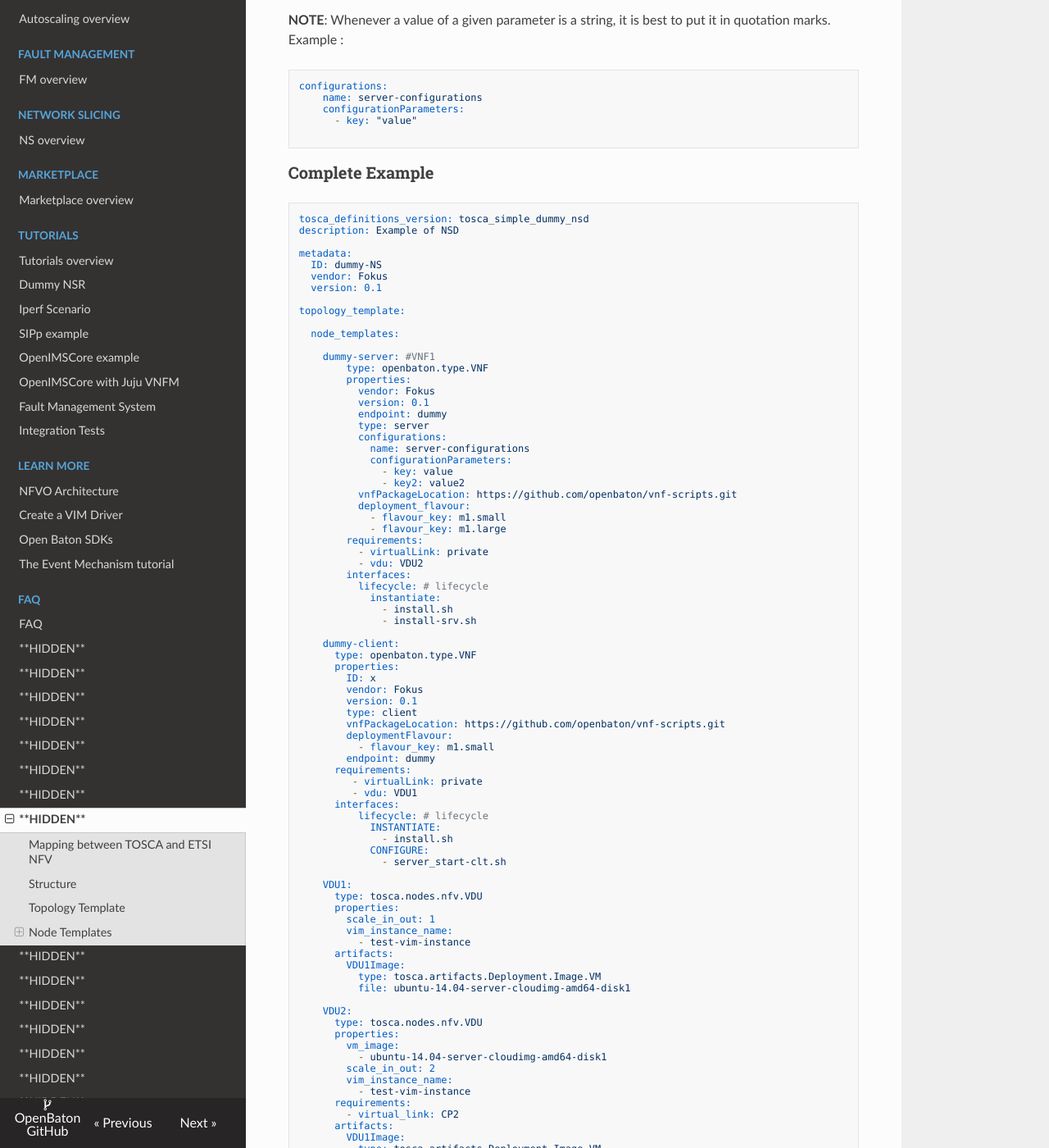
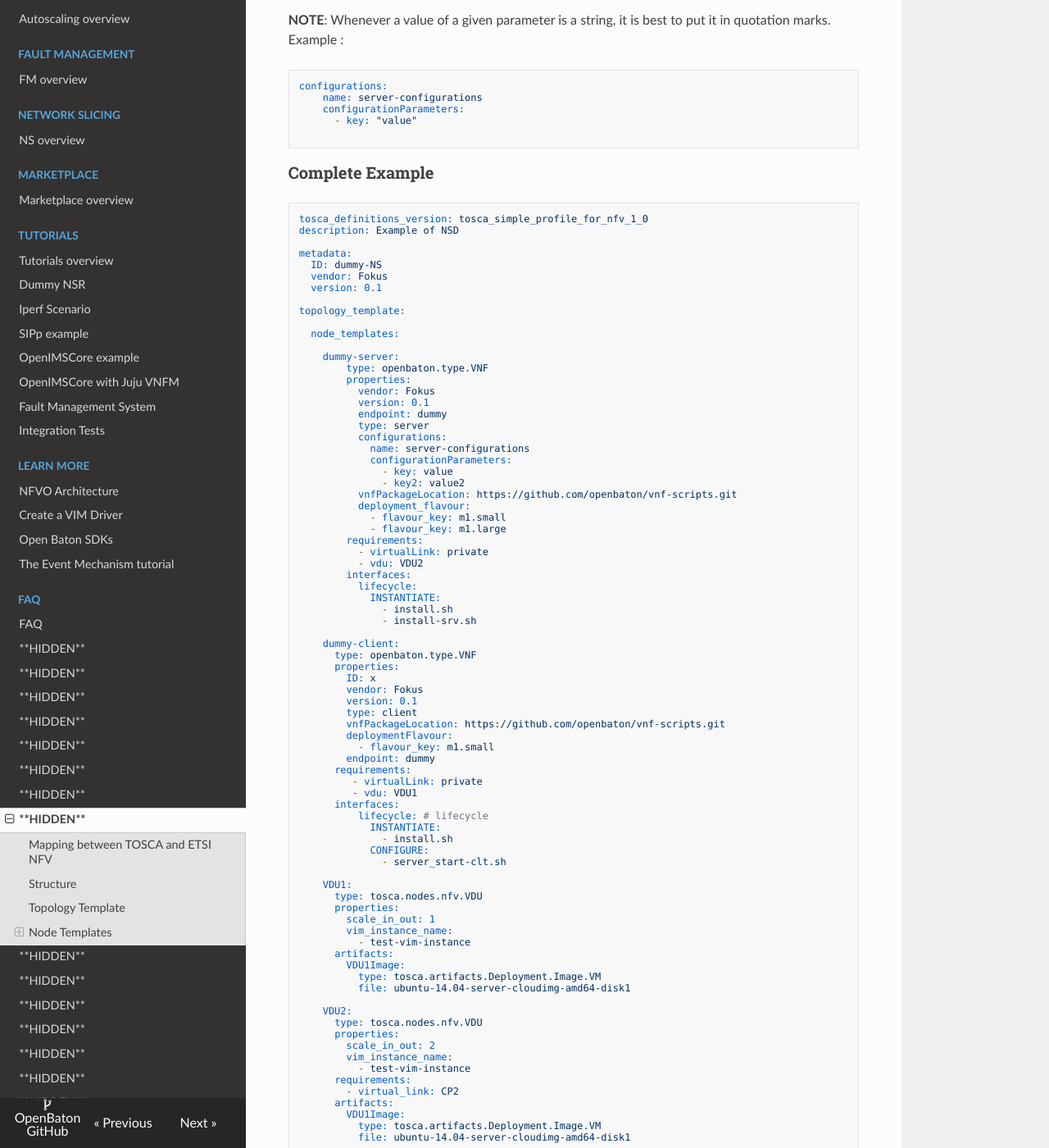
Before and after one commit to openbaton/docs, an MkDocs documentation site: the page built from docs/tosca-nsd.md, in a window 1280 px wide and 1400 px high, scrolled down 5398 px. Shown: the whole window at 82% size. Built offline with MkDocs 1.6.1, drawn with Linux system fonts in a browser that asks for light colours; nearby versions of some CDN libraries; old or Windows-style settings are respelled for this version of MkDocs.

Commit message:
fix: some small fixes

````diff
--- a/docs/tosca-nsd.md
+++ b/docs/tosca-nsd.md
@@ -56,7 +56,7 @@
 This is an example of VNF Template defined inside the NSD Template. The parameters available and needed to create a Virtual Network Function Descriptor are defined and explained below:
 
 ```yaml
-dummy-server: #VNF1
+dummy-server:
         type: openbaton.type.VNF
         properties:
           vendor: Fokus
@@ -247,7 +247,7 @@
 
 
 ```yaml
-tosca_definitions_version: tosca_simple_dummy_nsd
+tosca_definitions_version: tosca_simple_profile_for_nfv_1_0
 description: Example of NSD
 
 metadata:
@@ -259,7 +259,7 @@
 
   node_templates:
 
-    dummy-server: #VNF1
+    dummy-server:
         type: openbaton.type.VNF
         properties:
           vendor: Fokus
@@ -279,8 +279,8 @@
           - virtualLink: private
           - vdu: VDU2
         interfaces:
-          lifecycle: # lifecycle
-            instantiate:
+          lifecycle:
+            INSTANTIATE:
               - install.sh
               - install-srv.sh
 
@@ -319,8 +319,6 @@
     VDU2:
       type: tosca.nodes.nfv.VDU
       properties:
-        vm_image:
-          - ubuntu-14.04-server-cloudimg-amd64-disk1
         scale_in_out: 2
         vim_instance_name:
           - test-vim-instance
````
Also changed, not shown: docs/tosca-CSAR-onboarding.md (+6 -6 lines), docs/tosca-dummy-nsr.md (+14 -7 lines), docs/tosca-iperf-scenario.md (+5 -4 lines), docs/vnf-package.md (+4 -0 lines).
